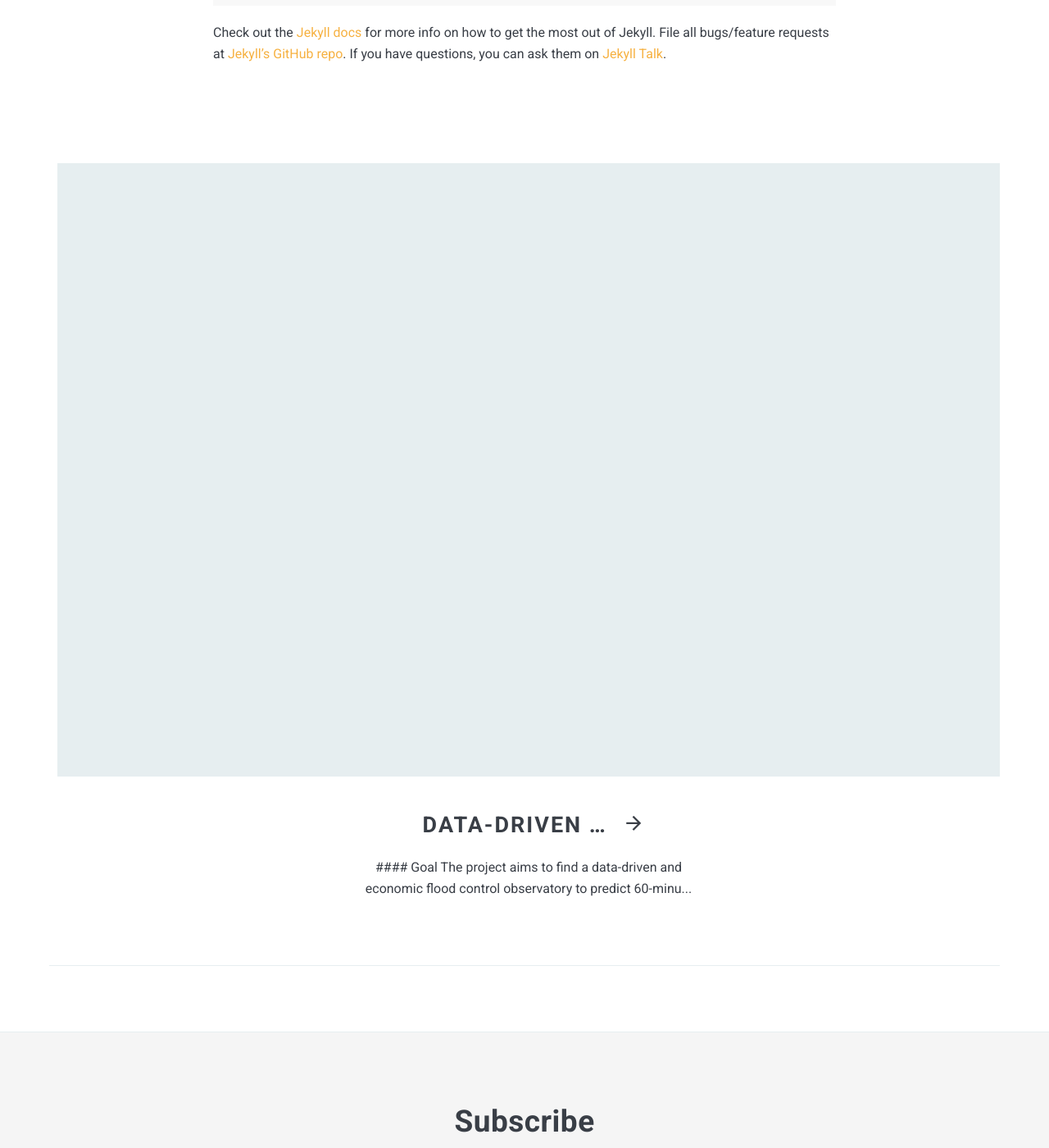
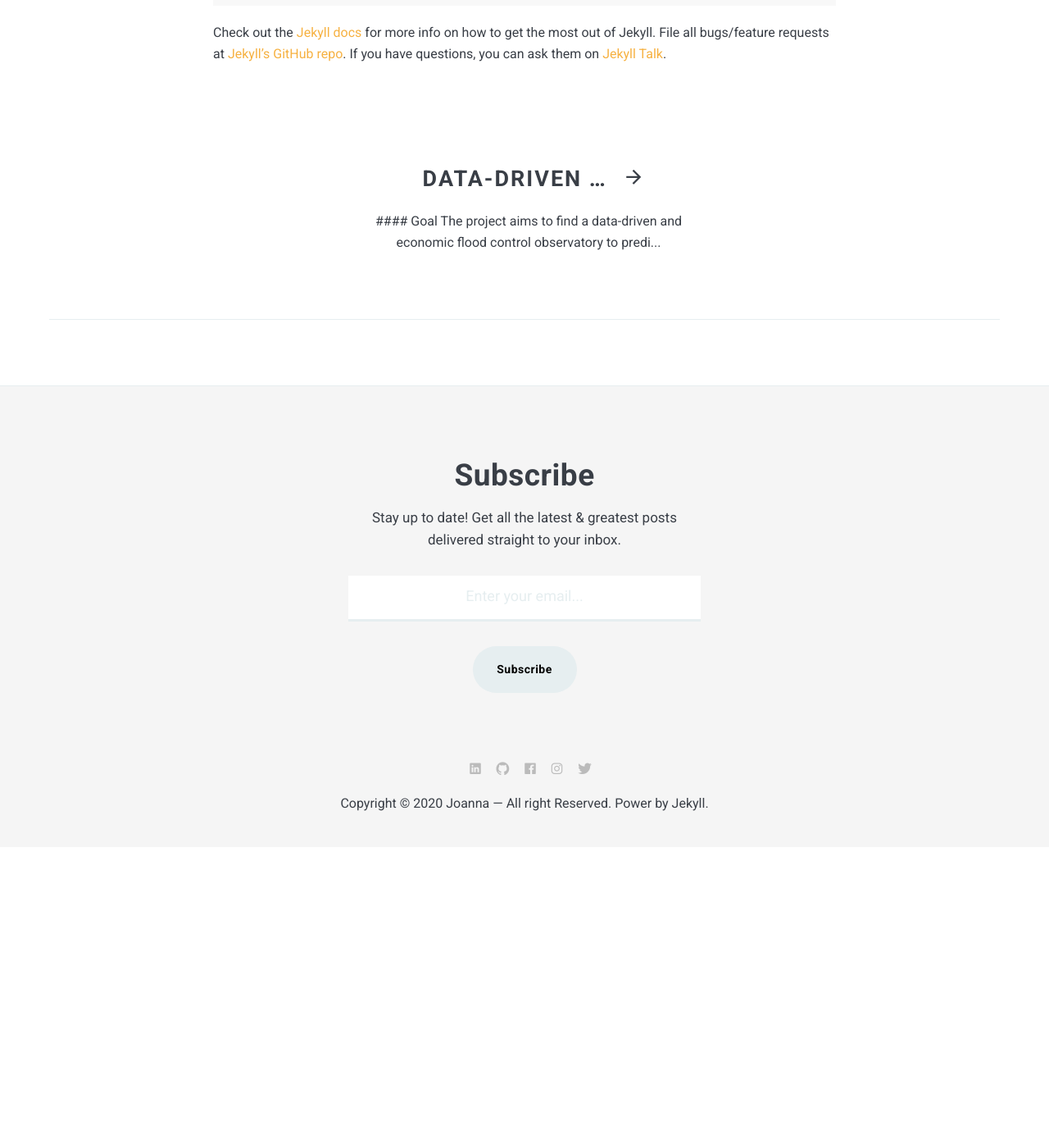
Before and after one commit to yuyaya2016/yuyaya2016.github.io, a Jekyll site: the page built from _posts/2018-05-29-welcome-to-jekyll.markdown, in a window 1280 px wide and 1400 px high, scrolled down 872 px. Shown: the whole window at 82% size. Built offline with Jekyll 4.4.1, drawn with Linux system fonts in a browser that asks for light colours; nearby versions of some CDN libraries; comment, search, counter and statistics services are not loaded; after the commit the page ends 1905 px from its top, so only the background shows below that.

Commit message:
update layout

```diff
--- a/_layouts/post.html
+++ b/_layouts/post.html
@@ -83,7 +83,6 @@ layout: default
   <div class="post__navigation">
     {% if page.previous.url %}
     <div class="prev">
-      <a class="post__nav__image" href="{{ site.baseurl }}{{page.previous.url}}"></a>
       <h2 class="post__nav__title">
         <i class="ion ion-md-arrow-back"></i>
         <a href="{{ site.baseurl }}{{page.previous.url}}">{{page.previous.title}}</a>
@@ -92,7 +91,7 @@ layout: default
         {% if page.previous.description %}
           {{ page.previous.description }}
         {% else %}
-          {{ page.previous.content | strip_html | truncate: 110 }}
+          {{ page.previous.content | strip_html | truncate: 100 }}
         {% endif %}
       </p>
     </div>
@@ -100,7 +99,6 @@ layout: default
 
     {% if page.next.url %}
     <div class="next">
-      <a class="post__nav__image" href="{{ site.baseurl }}{{page.next.url}}" >
       </a>
       <h2 class="post__nav__title">
         <a href="{{ site.baseurl }}{{page.next.url}}">{{page.next.title}}</a>
@@ -110,7 +108,7 @@ layout: default
         {% if page.next.description %}
           {{ page.next.description }}
         {% else %}
-          {{ page.next.content | strip_html | truncate: 110 }}
+          {{ page.next.content | strip_html | truncate: 100 }}
         {% endif %}
       </p>
     </div>
@@ -120,5 +118,5 @@ layout: default
   {% if site.data.settings.disqus-identifier %} {% include disqus-comments.html %} {% endif %}
   </div>
 
-  <!-- style="background-image: url({{site.baseurl}}/images/{{page.previous.image}})" -->
-  <!-- style="background-image: url({{site.baseurl}}/images/{{page.next.image}})" -->
+  <!-- <a class="post__nav__image" href="{{ site.baseurl }}{{page.previous.url}}" style="background-image: url({{site.baseurl}}/images/{{page.previous.image}})"></a> -->
+  <!-- style="background-image: url({{site.baseurl}}/images/{{page.next.image}})" <a class="post__nav__image" href="{{ site.baseurl }}{{page.next.url}}" >-->
```
